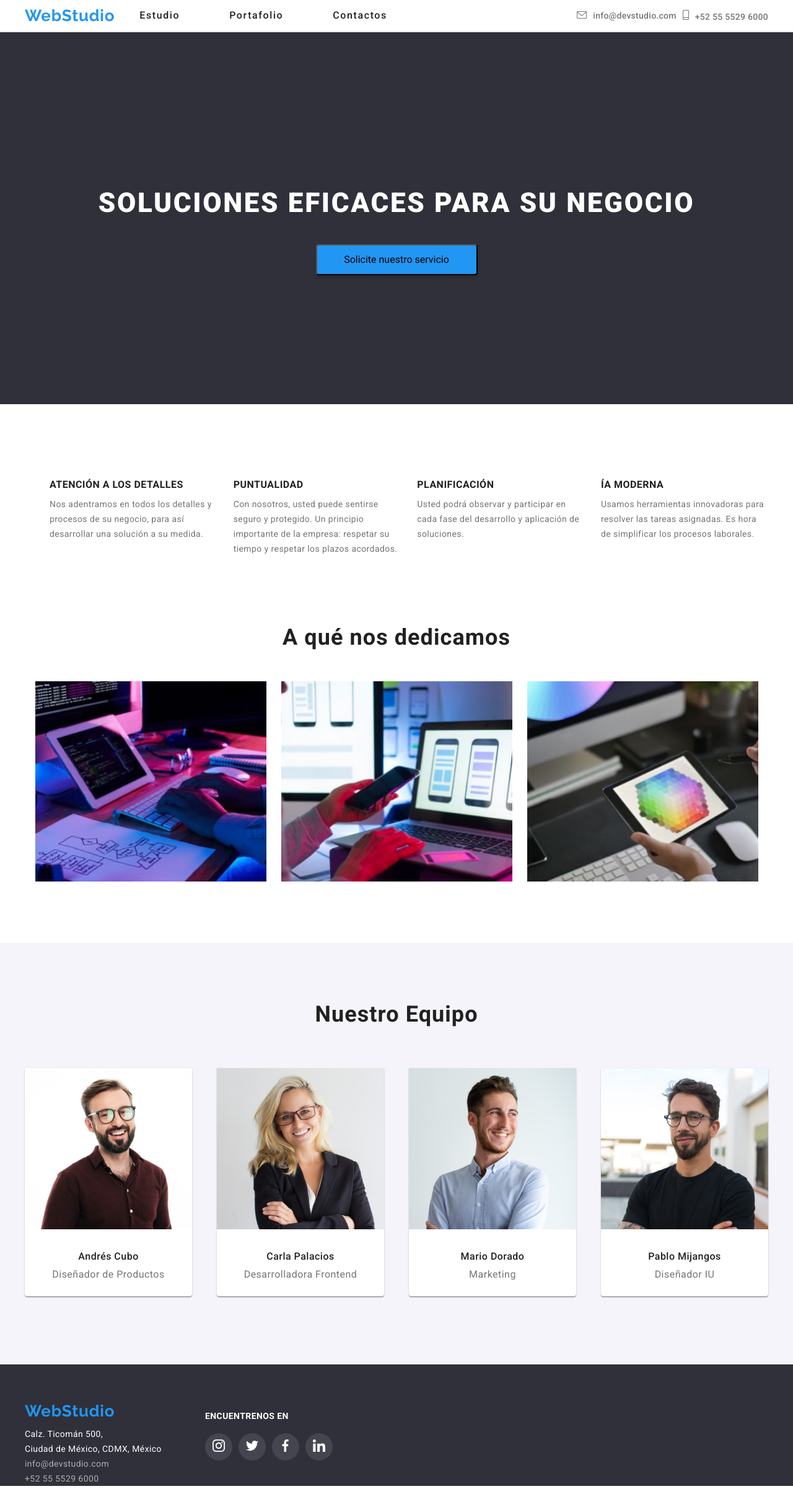
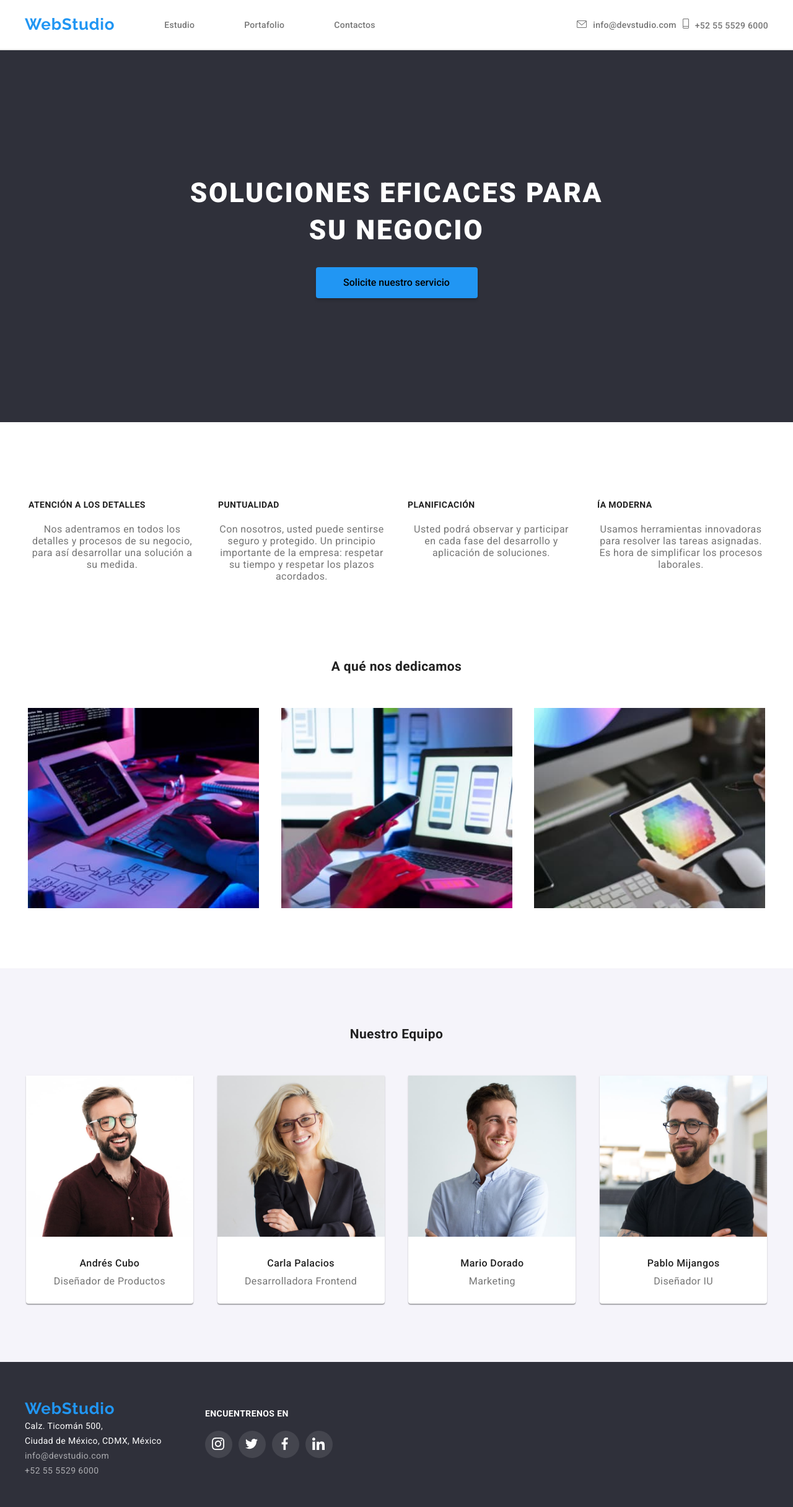
Before and after one commit to MoiMarquez/goit-markup-hw-04, a plain HTML site: page index.html in a window 1280 px wide. Shown: the whole page at 62% size. Before the commit the page ends 2397 px from the top, so only its background shows below. Drawn offline with Linux system fonts and the light colour scheme.

Commit message:
code refactoring

```diff
--- a/css/footer.css
+++ b/css/footer.css
@@ -5,40 +5,22 @@
 *
 */
 
-.bg-color {
-    margin: 0px;
-    padding-top: 60px;
-
+footer.footerbg{
     background: var(--bg-color);
 }
 
-.bg-color-portfolio {
-    margin: 0px;
+div.section {
+    display: flex;
     padding-top: 60px;
-
-    background: var(--bg-color);
+    padding-bottom: 47px;
 }
 
-.foo-box{
-    display: flex;
-    margin: 0 var(--outer-margin) 0 var(--outer-margin);
-}
-
-.foo{
-    display: flex;
-    flex-direction: column;
-}
-
-
 .logo2 {
-    padding-bottom: 9px;
-
     font-family: 'Raleway';
     font-style: normal;
     font-weight: 700;
     font-size: 26px;
     line-height: 31px;
-    /* identical to box height */
 
     letter-spacing: 0.03em;
     text-decoration: none;
@@ -54,7 +36,6 @@
     line-height: 24px;
 
     letter-spacing: 0.03em;
-
     color: var(--white-color);
 }
 
@@ -70,10 +51,7 @@
     ;
 }
 
-.social-links {
-    display: flex;
-    flex-direction: column;
-    justify-content: start;
+aside.social-links {
     padding-left: 70px;
 
 }
@@ -91,27 +69,28 @@
     color: var(--white-color);
 }
 
-.social-box {
+.social-ulist {
+    display: flex;
     list-style: none;
-    display: flex;
-    margin: 0px;
-    padding: 0px;
     gap: 10px;
 }
 
-.social-list {
+.elipse{
+    height: 44px;
+    width: 44px;
+    background-color: rgba(255, 255, 255, 0.1);
     border-radius: 50%;
-    width: 44px;
-    height: 44px;
-    background: #ffffff1a;
 }
 
-.social-list:hover,
-.social-list:focus {
+.elipse:hover,
+.elipse:focus {
     background-color: var(--highlight-color);
     cursor: pointer;
 }
 
-.social-icons {
+.social-icons{
+    position: relative;
+    top: 25%;
+    left: 25%;
 
 }
--- a/css/header.css
+++ b/css/header.css
@@ -1,25 +1,18 @@
 
 
 /*header*/
-.header-container {
-    /*
+.header {
     display: flex;
     justify-content: space-between;
     align-items: center;
-      */
+    padding: 24px 0;
 }
 
-.box{
+header>nav {
     display: flex;
-    justify-content: space-between;
+    justify-content: space-evenly;
     align-items: center;
-    margin: 0 var(--outer-margin) 0 var(--outer-margin);
-
-}
-
-.header-box{
-    display: flex;
-    align-items: center;
+    gap: 80px;
 }
 
 /* WebStudio */
@@ -36,37 +29,37 @@
     color: var(--highlight-color);
 }
 
-/*Ul */
+/* Ul */
 .nav-links {
     display: flex;
     list-style: none;
+    justify-content: space-around;
+    align-items: center;
+    flex-wrap: wrap;
     gap: 5px 80px;
+
+    font-family: 'Roboto';
+        font-style: normal;
+        font-weight: 500;
+        font-size: 14px;
+        line-height: 16px;
+        letter-spacing: 0.02em;
 }
 
-/* Links */
-.upper-list {
-    font-style: normal;
-    font-weight: 500;
-    letter-spacing: 0.1em;
-    color: var(--black-color);
+li>a{
+    color: var(--grey-color);
 }
 
-
-.upper-list>a {
-    text-decoration: none;
-    color: var(--black-color);
-}
-
-.upper-list>a:hover {
-    text-underline-offset: none;
+li>a:hover {
     color: var(--highlight-color);
 }
 
 aside.contact-ribbon {
     display: flex;
+    justify-content: space-evenly;
+    flex-wrap: wrap;
     align-items: center;
-    justify-content: flex-end;
-    gap: 10PX;
+    gap: 10px;
 }
 
 /* info@devstudio.com */
@@ -89,7 +82,6 @@ aside.contact-ribbon {
     margin-right: 10px;
 
 }
-
 
 .ribbon-contact:hover {
     color: var(--highlight-color);
--- a/css/portfolio.css
+++ b/css/portfolio.css
@@ -4,65 +4,51 @@ PORTFOLIO PAGE
 
 */
 
-.main-section{
-    margin: 0 var(--outer-margin) 0 var(--outer-margin);
+.button-filter{
+    display: flex;
+    list-style: none;
+    justify-content: center;
+    gap: 12px;
+    padding: 112px 0 56px 0;
 }
 
-.main-box {
-    display: flex;
-    justify-content: center;
-    align-items: center;
-    margin: 106px 0px 50px 0px;
-    padding: 0;
-}
+button{
+    background-color: var(--grey-bg);
+    border-radius: 4px;
+    border: 0;
+    padding: 0 20px 0 20px;
 
-.button-list {
-    display: flex;
-    margin-left: 8px;
-}
-
-.button-list button {
+    font-family: 'Roboto';
     font-style: normal;
     font-weight: 500;
     font-size: 16px;
     line-height: 26px;
 
-    letter-spacing: 0.03em;
-    border-radius: 4px;
-
-    background: var(--grey-bg);
-    color: var(--black-color);
-    border: 0;
-    cursor: pointer;
+    box-shadow: 0px 3px 1px rgba(0, 0, 0, 0.1),
+     0px 1px 2px rgba(0, 0, 0, 0.08),
+     0px 2px 2px rgba(0, 0, 0, 0.12);
 
 }
 
-.button-list>button:hover,
-.button-list>button:focus {
+button:hover,
+button:focus {
+    cursor: pointer;
     background-color: var(--highlight-color);
     color: var(--white-color);
+    border: 0;
 }
 
-.grid-section {
+.grid-box{
     display: flex;
-    justify-content: center;
-    margin: 0 var(--outer-margin) 0 var(--outer-margin);
+    list-style: none;
+    gap: 30px;
+    flex-wrap: wrap;
+    justify-content: space-evenly;
+    padding-bottom: 82px;
 }
 
-.grid-box {
-    display: flex;
-    align-items: center;
-    justify-content: space-between;
-    margin: 0px;
-    padding: 0;
-}
-
-.grid-list {
-    list-style: none;
+ul.grid-box>li {
     width: 370px;
-    height: 404px;
-    gap: 30px;
-    z-index: 1;
 
     border: 1px solid #EEEEEE;
     box-shadow: 0px 1px 1px rgba(0, 0, 0, 0.12),
@@ -70,9 +56,9 @@ PORTFOLIO PAGE
         1px 4px 6px rgba(0, 0, 0, 0.16);
 }
 
-.grid-list>span.bold-text {
-    display: flex;
+ul.grid-box>li h3 {
     text-align: left;
+    text-decoration: none;
     padding: 20px 24px 4px 24px;
 
     font-style: normal;
@@ -85,10 +71,10 @@ PORTFOLIO PAGE
     color: var(--black-color);
 }
 
-.grid-list>span.filter-text {
-    display: block;
+ul.grid-box>li p {
     text-align: left;
-    padding: 0px 0px 20px 24px;
+    text-decoration: none;
+    padding: 0px 24px 20px 24px;
 
     font-style: normal;
     font-weight: 400;
--- a/css/styles.css
+++ b/css/styles.css
@@ -6,6 +6,7 @@
 
 
 :root{
+    --h:yellow;
     --highlight-color:#2196F3;
     --white-color:#FFFFFF;
     --black-color:#212121;
@@ -13,15 +14,31 @@
     --bg-color:#2F303A;
     --grey-bg: #F5F4FA;
     --outer-margin: calc((100% - 1200px) / 2);
-    --inner-padding: 94px 0;
+    --inner-padding: 94px 0 94px 0;
+}
+
+*{
+    padding: 0;
+    margin: 0;
+    text-decoration: none;
 }
 
 body {
     font-family: 'Roboto', sans-serif;
+    font-size: 14px;
+    letter-spacing: 0.03em;
+    background-color: var(--white-color);
+    color: var(--grey-color);
 }
 
 .container{
     max-width: 1200px;
+    margin: 0 auto;
+}
+
+.list{
+    display: flex;
+    list-style: none;
 }
 
 
@@ -46,13 +63,13 @@ main::before{
 }
 
 /* SOLUCIONES EFICACES PARA SU NEGOCIO */
-h1.solutions{
+h1.main-tittle{
+        font-family: 'Roboto';
         font-style: normal;
         font-weight: 900;
         font-size: 44px;
         line-height: 60px;
-        margin: 30;
-        /* or 136% */
+        width: 696px;
 
         text-align: center;
         letter-spacing: 0.06em;
@@ -67,6 +84,7 @@ h1.solutions{
         padding: 10px 32px;
         width: 261px;
         height: 50px;
+        margin-top: 30px;
 
 
         background: var(--highlight-color);
@@ -83,112 +101,88 @@ h1.solutions{
 }
 
 
-/* Main articles */
-section.main-articles{
-    margin: 0 var(--outer-margin) 0 var(--outer-margin);
+/*
+
+Main articles
+
+*/
+.section{
     padding: var(--inner-padding);
-    /*
-    justify-content: space-between;
-    align-items: center;
-    margin: 0px;
-    */
 }
 
-.article-ulist{
+.sec-a{
+    padding-bottom: 0px;
+}
+
+.sec-b {
+    padding-bottom: 0px;
+}
+
+.sec-c {
+    padding-top: 60px;
+}
+
+
+
+ul.article-ulist{
     display: flex;
     list-style: none;
-    justify-content: space-between;
+    gap: 30px;
+    flex-wrap: wrap;
+    justify-content: space-evenly;
 }
 
-    .article-list{
+ul.article-ulist>li{
     width: 270px;
-        font-size: 14px;
-        line-height: 24px;
-        /* or 171% */
-
-        letter-spacing: 0.03em;
-
-        color: var(--grey-color);
     }
 
 
 .article-tittle {
     text-align: start;
     font-weight: bold;
+    font-size: 14px;
     padding-bottom: 10px;
-    color: var(--black-color);
-
-}
-
-
-.subtitle{
-    display: flex;
-    align-items: center;
-    justify-content: center;
-    margin: 0;
-
-        font-style: normal;
-        font-weight: 700;
-        font-size: 36px;
-        line-height: 42px;
-        text-align: center;
-        letter-spacing: 0.03em;
-
     color: var(--black-color);
 }
 
-.pics{
-    display: flex;
-    align-items: center;
-    justify-content: center;
-    margin: 0 var(--outer-margin) 0 var(--outer-margin);
-}
+/*
 
-.pics-box{
-        display: flex;
-        list-style: none;
-        justify-content: space-between;
-        padding: 50px 0px 94px 0px;
-        gap: 24px;
-        margin: 0;
-}
+US
 
-.subtitle2{
-        margin: 0;
-        font-style: normal;
-        font-weight: 700;
-        font-size: 36px;
-        line-height: 42px;
+*/
+
+div.container>h2{
     text-align: center;
-        letter-spacing: 0.03em;
-
+    padding-bottom: 55px;
     color: var(--black-color);
 }
 
-
-.team-container{
+.us-list{
         display: flex;
-    justify-content: space-between;
-    flex-direction: column;
-    background-color: #F5F4FA;
-    padding: var(--inner-padding);
-    margin: 0px;
+        list-style: none;
+        gap: 30px;
+        flex-wrap: wrap;
+        justify-content: space-evenly;
+        padding-bottom: 94px;
 }
 
+/*
+
+TEAM
+
+*/
 
 .team-section{
-    display: flex;
-    margin: 0 var(--outer-margin) 0 var(--outer-margin);
-    border-radius: 0px;
+    background-color: var(--grey-bg);
 }
+
 
 .team-box{
     display: flex;
         list-style: none;
-        width: 100%;
-        justify-content: space-between;
-        padding-top: 50px;
-        padding-left: 0;
+        gap: 37px;
+        flex-wrap: wrap;
+        justify-content: space-evenly;
 }
 
 .team-list{
@@ -203,7 +197,7 @@ section.main-articles{
             border-radius: 0px 0px 4px 4px;
 }
 
-li>b{
+li>h3{
     display: block;
     text-align: center;
     padding-top: 30px;
@@ -215,13 +209,13 @@ li>b{
         font-size: 16px;
         line-height: 19px;
         text-align: center;
-        letter-spacing: 0.03em;
     color: var(--black-color);
 }
 
-li>span{
+li>p{
     display: block;
     padding-top: 10px;
+    padding-bottom: 30px;
 
     font-style: normal;
         font-weight: 400;
@@ -230,7 +224,6 @@ li>span{
         /* identical to box height */
 
         text-align: center;
-        letter-spacing: 0.03em;
 
         color: var(--grey-color);
 }
--- a/index.html
+++ b/index.html
@@ -28,67 +28,73 @@
 	</head>
 
 	<body>
-    <header class="header-container">
-      <nav class="box container">
-        <nav class="header-box">
+		<header class="header container">
+			<nav>
+				<ul class="nav-links list">
 					<a class="logo" href="index.html">WebStudio</a>
-          <ul class="nav-links">
-            <li class="upper-list"><a href="studio.html">Estudio</a></li>
-            <li class="upper-list"><a href="portfolio.html">Portafolio</a></li>
-            <li class="upper-list"><a href="contacts.html">Contactos</a></li>
+					<li><a class="page current" href="studio.html">Estudio</a></li>
+					<li><a class="page" href="portfolio.html">Portafolio</a></li>
+					<li><a class="page" href="contacts.html">Contactos</a></li>
 				</ul>
 			</nav>
-        <aside class="contact-ribbon">
+			<aside class="contact-ribbon list">
 				<a class="ribbon-contact" href="mailto:info@devstudio.com"
 					>info@devstudio.com</a
 				>
-          <a class="ribbon-contact2" href="tel:+525555296000"
-            >+52 55 5529 6000</a
-          >
+				<a class="ribbon-contact2" href="tel:+525555296000">+52 55 5529 6000</a>
 			</aside>
-      </nav>
 		</header>
 
 		<main>
 			<section class="background">
-        <h1 class="solutions container">SOLUCIONES EFICACES PARA SU NEGOCIO</h1>
-        <button class="main-button container" type="button">
+				<h1 class="main-tittle">SOLUCIONES EFICACES PARA SU NEGOCIO</h1>
+				<button class="main-button" type="button">
 					Solicite nuestro servicio
 				</button>
 			</section>
 
-      <section class="main-articles container">
-        <ul class="article-ulist">
-          <li class="article-list">
-            <span class="article-tittle">ATENCIÓN A LOS DETALLES </span>
-            Nos adentramos en todos los detalles y procesos de su negocio, para
-            así desarrollar una solución a su medida.
+			<section class="sec-a section">
+				<div class="container">
+					<ul class="article-ulist list">
+						<li>
+							<h3 class="article-tittle">ATENCIÓN A LOS DETALLES</h3>
+							<p class="article-description">
+								Nos adentramos en todos los detalles y procesos de su negocio,
+								para así desarrollar una solución a su medida.
+							</p>
 						</li>
-          <li class="article-list">
-            <span class="article-tittle">PUNTUALIDAD </span>
-            Con nosotros, usted puede sentirse seguro y protegido. Un principio
-            importante de la empresa: respetar su tiempo y respetar los plazos
-            acordados.
+						<li>
+							<h3 class="article-tittle">PUNTUALIDAD</h3>
+							<p class="article-description">
+								Con nosotros, usted puede sentirse seguro y protegido. Un
+								principio importante de la empresa: respetar su tiempo y
+								respetar los plazos acordados.
+							</p>
 						</li>
 
-          <li class="article-list">
-            <span class="article-tittle">PLANIFICACIÓN </span>
+						<li>
+							<h3 class="article-tittle">PLANIFICACIÓN</h3>
+							<p class="article-description">
 								Usted podrá observar y participar en cada fase del desarrollo y
 								aplicación de soluciones.
+							</p>
 						</li>
-          <li class="article-list">
-            <span class="article-tittle">ÍA MODERNA </span>
-            Usamos herramientas innovadoras para resolver las tareas asignadas.
-            Es hora de simplificar los procesos laborales.
+						<li>
+							<h3 class="article-tittle">ÍA MODERNA</h3>
+							<p class="article-description">
+								Usamos herramientas innovadoras para resolver las tareas
+								asignadas. Es hora de simplificar los procesos laborales.
+							</p>
 						</li>
 					</ul>
+				</div>
 			</section>
 
-      <h2 class="subtitle">A qué nos dedicamos</h2>
-
-      <section class="pics">
-        <ul class="pics-box container">
-          <li class="pics-list">
+			<section class="sec-b section">
+				<div class="container">
+					<h2>A qué nos dedicamos</h2>
+					<ul class="us-list">
+						<li>
 							<img
 								src="images/PC.jpg"
 								alt="PC pink glow"
@@ -96,7 +102,7 @@
 								height="323"
 							/>
 						</li>
-          <li class="pics-list">
+						<li>
 							<img
 								src="images/PC2.jpg"
 								alt="PC Celphone"
@@ -104,26 +110,25 @@
 								height="323"
 							/>
 						</li>
-          <li class="pics-list">
+						<li>
 							<img src="images/PC3.jpg" alt="Design" width="373" height="323" />
 						</li>
 					</ul>
+				</div>
 			</section>
 
-      <section class="team-container">
-        <h2 class="subtitle2">Nuestro Equipo</h2>
-
-        <section class="team-section container">
+			<section class="section team-section">
+				<div class="container">
+					<h2>Nuestro Equipo</h2>
 					<ul class="team-box">
 						<li class="team-list">
 							<img
 								src="images/AndresC.jpg"
 								alt="Product Designer"
 								width="270"
-                height="260"
 							/>
-              <b>Andrés Cubo</b>
-              <span>Diseñador de Productos</span>
+							<h3>Andrés Cubo</h3>
+							<p>Diseñador de Productos</p>
 						</li>
 
 						<li class="team-list">
@@ -131,41 +136,30 @@
 								src="images/CarlaP.jpg"
 								alt="Frontend Developer"
 								width="270"
-                height="260"
 							/>
-              <b>Carla Palacios</b>
-              <span>Desarrolladora Frontend</span>
+							<h3>Carla Palacios</h3>
+							<p>Desarrolladora Frontend</p>
 						</li>
 
 						<li class="team-list">
-              <img
-                src="images/MarioD.jpg"
-                alt="Marketing"
-                width="270"
-                height="260"
-              />
-              <b>Mario Dorado</b>
-              <span>Marketing</span>
+							<img src="images/MarioD.jpg" alt="Marketing" width="270" />
+							<h3>Mario Dorado</h3>
+							<p>Marketing</p>
 						</li>
 
 						<li class="team-list">
-              <img
-                src="images/PabloM.jpg"
-                alt="UI Designer"
-                width="270"
-                height="260"
-              />
-              <b>Pablo Mijangos</b>
-              <span>Diseñador IU</span>
+							<img src="images/PabloM.jpg" alt="UI Designer" width="270" />
+							<h3>Pablo Mijangos</h3>
+							<p>Diseñador IU</p>
 						</li>
 					</ul>
-        </section>
+				</div>
 			</section>
 		</main>
 
-    <footer class="bg-color">
-      <section class="foo-box container">
-        <section class="foo">
+		<footer class="footerbg">
+			<div class="container section">
+				<div>
 					<a class="logo2" href="#">WebStudio</a>
 					<address class="footer-address">
 						Calz. Ticomán 500, <br />
@@ -178,13 +172,13 @@
 							>+52 55 5529 6000</a
 						>
 					</address>
-        </section>
+				</div>
 
 				<aside class="social-links">
-          <span class="find-us">ENCUENTRENOS EN</span>
-          <ul class="social-box">
-            <li class="social-list">
-              <span class="elipse">
+					<h2 class="find-us">ENCUENTRENOS EN</h2>
+
+					<ul class="social-ulist">
+						<li class="elipse">
 							<img
 								class="social-icons"
 								src="images/ig.svg"
@@ -192,11 +186,9 @@
 								width="20"
 								height="20"
 							/>
-              </span>
 						</li>
 
-            <li class="social-list">
-              <span class="elipse">
+						<li class="elipse">
 							<img
 								class="social-icons"
 								src="images/twitter.svg"
@@ -204,11 +196,9 @@
 								width="20"
 								height="20"
 							/>
-              </span>
 						</li>
 
-            <li class="social-list">
-              <span class="elipse">
+						<li class="elipse">
 							<img
 								class="social-icons"
 								src="images/fb.svg"
@@ -216,11 +206,9 @@
 								width="20"
 								height="20"
 							/>
-              </span>
 						</li>
 
-            <li class="social-list">
-              <span class="elipse">
+						<li class="elipse">
 							<img
 								class="social-icons"
 								src="images/linkedin.svg"
@@ -228,11 +216,10 @@
 								width="20"
 								height="20"
 							/>
-              </span>
 						</li>
 					</ul>
 				</aside>
-      </section>
+			</div>
 		</footer>
 	</body>
 </html>
```
Also changed, not shown: portfolio.html (+115 -140 lines). Lines whose indentation alone changed are shown as unchanged.
